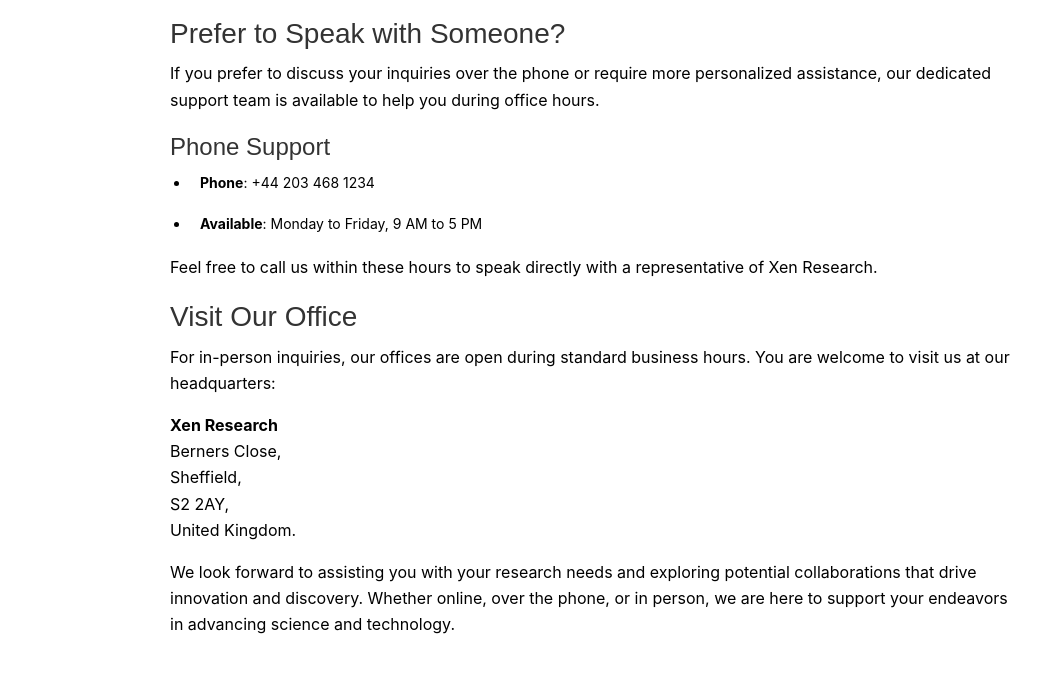
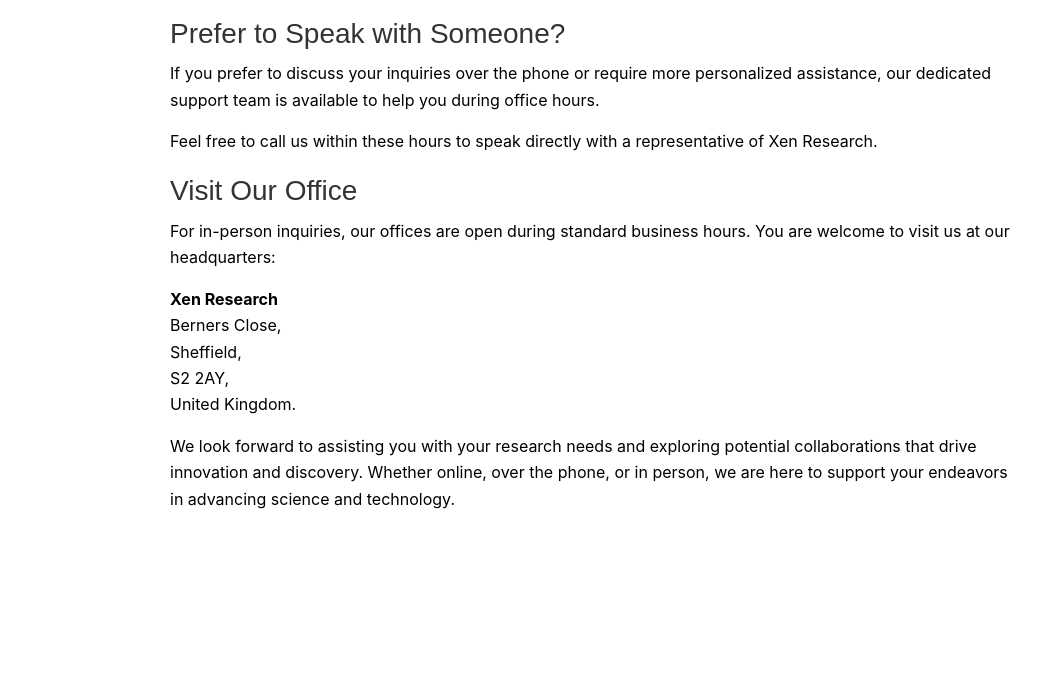
Before and after one commit to itsmardan/xenresearch, a plain HTML site: page contactus/index.html in a window 1280 px wide. Shown: the part 926-1605 px from the top of the page, without its empty margins (50-1091 px from the left). Drawn offline with Linux system fonts and the light colour scheme; a web font is replaced by a local one.

Commit message:
contact update

```diff
--- a/contactus/index.html
+++ b/contactus/index.html
@@ -55,7 +55,7 @@
 <meta itemprop="name" content="Contact Us">
 <meta itemprop="description" content="Get in touch with Xen Research for all your research collaboration and inquiry needs."><meta itemprop="datePublished" content="2024-03-28T00:00:00+00:00" />
 <meta itemprop="dateModified" content="2024-03-28T00:00:00+00:00" />
-<meta itemprop="wordCount" content="210">
+<meta itemprop="wordCount" content="194">
 <meta itemprop="keywords" content="" />
 
 
@@ -309,11 +309,6 @@
 </ul>
 <h3 id="prefer-to-speak-with-someone">Prefer to Speak with Someone?</h3>
 <p>If you prefer to discuss your inquiries over the phone or require more personalized assistance, our dedicated support team is available to help you during office hours.</p>
-<h4 id="phone-support">Phone Support</h4>
-<ul>
-<li><strong>Phone</strong>: +44 203 468 1234</li>
-<li><strong>Available</strong>: Monday to Friday, 9 AM to 5 PM</li>
-</ul>
 <p>Feel free to call us within these hours to speak directly with a representative of Xen Research.</p>
 <h3 id="visit-our-office">Visit Our Office</h3>
 <p>For in-person inquiries, our offices are open during standard business hours. You are welcome to visit us at our headquarters:</p>
@@ -869,8 +864,6 @@ United Kingdom.</p>
 
           <p class="small text-black-61 mb-1">Email: info@xenresearch.com</p>
 
-          <p class="small text-black-61 mb-1">Tel: &#43;44 203 468 1234 (Mon-Fri 9-5pm)</p>
-
           <p class="small text-black-61 mb-1"></p>
 
 <br \>
```
Also changed, not shown: about/index.html (+0 -2 lines), academic-research/index.html (+0 -2 lines), areas-of-research/index.html (+0 -2 lines), cookies-policy/index.html (+0 -2 lines), index.html (+0 -2 lines), industry-research/index.html (+0 -2 lines), privacy-policy/index.html (+0 -2 lines), researchers/index.html (+0 -2 lines), terms-conditions/index.html (+0 -2 lines).
